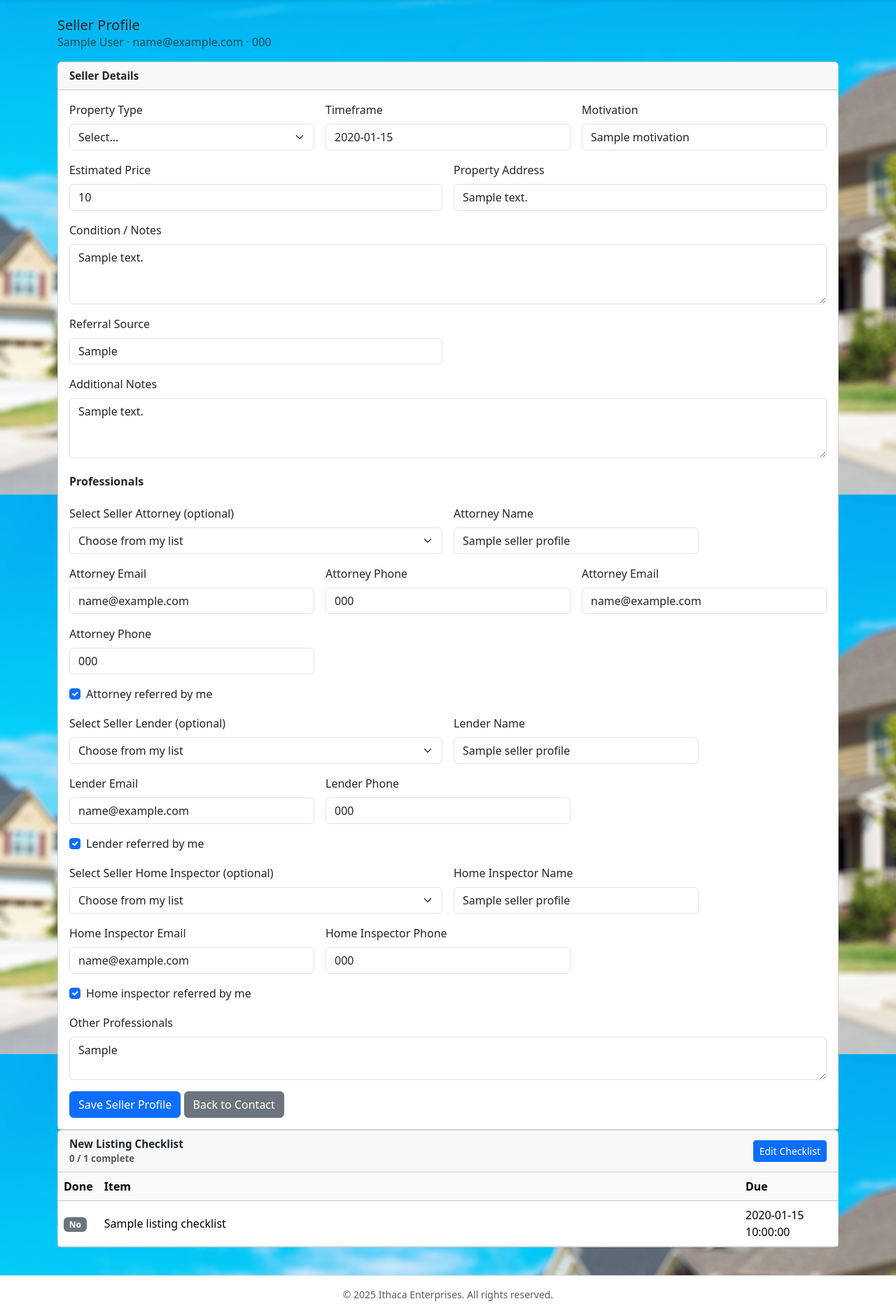
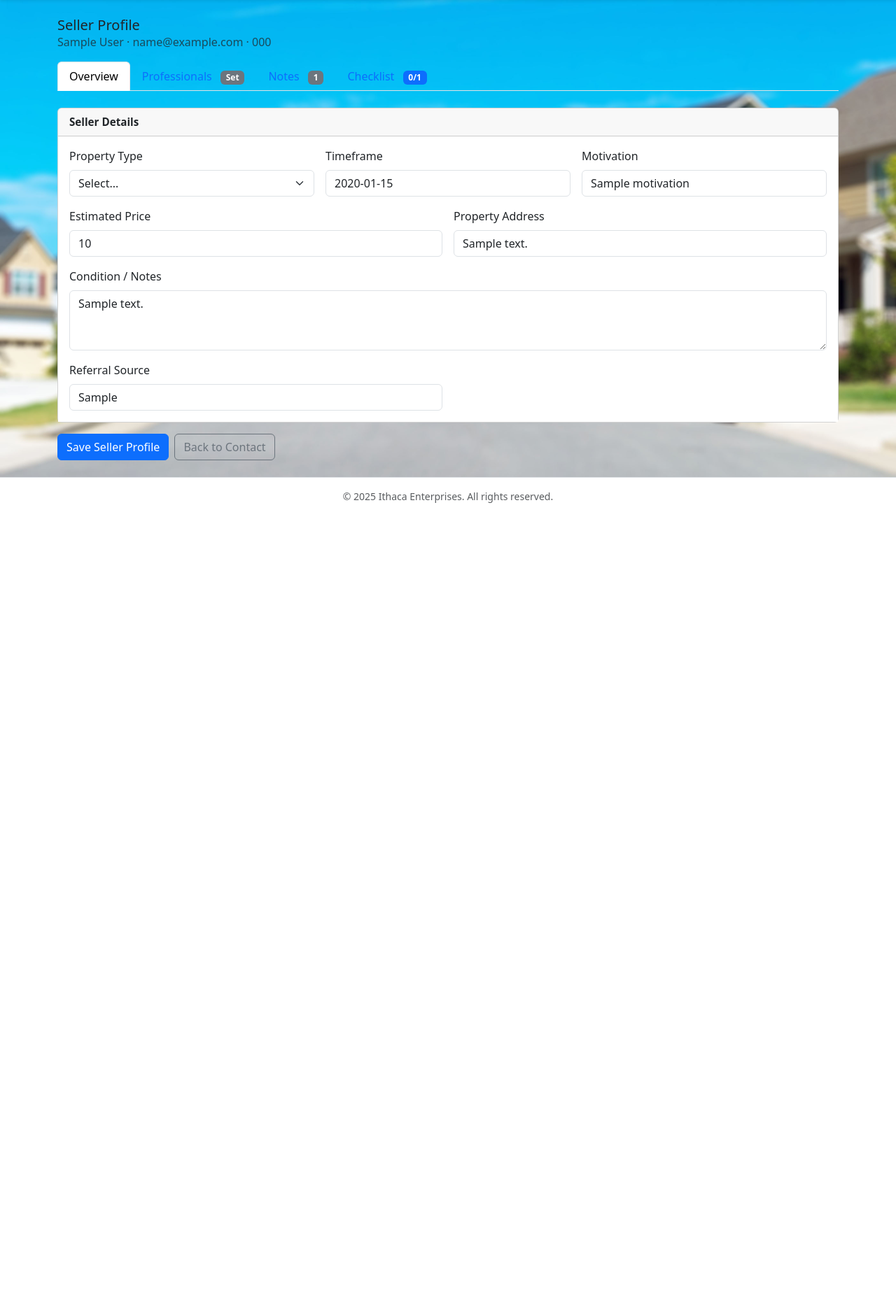
Before and after one commit to ithaca767/realEstateCRM, a Flask app: page /seller/1 in a window 1280 px wide. Shown: the part 93-1970 px from the top of the page at 70% size. After the commit the page ends 812 px from the top, so only its background shows below. Run offline with Flask 3, Linux system fonts and the light colour scheme; the visitor is signed in with stand-in values (Sample User, id 1); tables that the repository leaves empty hold one stand-in row (values such as "Sample post"); a database or web service that is not in the repository returns one stand-in record (values such as "Sample title"); parts of the project's set-up code (start-up, migrations or seed data) failed here and were passed over; some libraries are stand-ins or nearby versions.

Commit message:
Seller profile tab structure with checklist modal and due-date logic

```diff
--- a/app.py
+++ b/app.py
@@ -3654,7 +3654,7 @@ def seller_profile(contact_id):
         sp=sp,
         profile=sp,
         contact_id=contact_id,
-        today=date.today().isoformat(),
+        today=date.today(),
         active_page="contacts",
         pros_attorneys=pros_attorneys,
         pros_lenders=pros_lenders,
--- a/templates/seller_profile.html
+++ b/templates/seller_profile.html
@@ -13,8 +13,49 @@
   </div>
 </div>
 
+<!-- Tabs nav (placed BEFORE the form) -->
+<ul class="nav nav-tabs mb-3" id="sellerProfileTabs" role="tablist">
+  <li class="nav-item" role="presentation">
+    <button class="nav-link active" id="tab-overview" data-bs-toggle="tab" data-bs-target="#pane-overview" type="button" role="tab">
+      Overview
+    </button>
+  </li>
+
+  <li class="nav-item" role="presentation">
+    <button class="nav-link" id="tab-professionals" data-bs-toggle="tab" data-bs-target="#pane-professionals" type="button" role="tab">
+      Professionals
+      {% if (sp and (sp['seller_attorney_name'] or sp['seller_lender_name'] or sp['seller_inspector_name'])) %}
+        <span class="badge text-bg-secondary ms-2">Set</span>
+      {% endif %}
+    </button>
+  </li>
+
+  <li class="nav-item" role="presentation">
+    <button class="nav-link" id="tab-notes" data-bs-toggle="tab" data-bs-target="#pane-notes" type="button" role="tab">
+      Notes
+      {% if sp and sp['notes'] %}
+        <span class="badge text-bg-secondary ms-2">1</span>
+      {% endif %}
+    </button>
+  </li>
+
+  <li class="nav-item" role="presentation">
+    <button class="nav-link" id="tab-checklist" data-bs-toggle="tab" data-bs-target="#pane-checklist" type="button" role="tab">
+      Checklist
+      <span class="badge text-bg-primary ms-2">{{ checklist_complete }}/{{ checklist_total }}</span>
+    </button>
+  </li>
+</ul>
+
+<!-- Seller Profile form wraps only seller editable fields -->
 <form method="POST" action="{{ url_for('seller_profile', contact_id=contact_id) }}">
-  <div class="card card-edit">
+
+  <div class="tab-content" id="sellerProfileTabsContentForm">
+
+    <!-- OVERVIEW -->
+    <div class="tab-pane fade show active" id="pane-overview" role="tabpanel" aria-labelledby="tab-overview">
+     <div class="pt-2">
+      <div class="card card-edit mb-3">
         <div class="card-header">
           Seller Details
         </div>
@@ -25,15 +66,8 @@
               <label class="form-label">Property Type</label>
               <select name="property_type" class="form-select">
                 <option value="">Select...</option>
-            <option value="Residential"
-              {% if sp and sp['property_type'] == 'Residential' %}selected{% endif %}>
-              Residential
-            </option>
-
-                            <option value="Commercial"
-                              {% if sp and sp['property_type'] == 'Commercial' %}selected{% endif %}>
-                              Commercial
-                            </option>
+                <option value="Residential" {% if sp and sp['property_type'] == 'Residential' %}selected{% endif %}>Residential</option>
+                <option value="Commercial" {% if sp and sp['property_type'] == 'Commercial' %}selected{% endif %}>Commercial</option>
               </select>
             </div>
 
@@ -77,15 +111,23 @@
                      value="{{ sp['referral_source'] if sp else '' }}">
             </div>
 
-                    <div class="col-12">
-                        <label class="form-label">Additional Notes</label>
-                        <textarea name="notes" class="form-control" rows="3">{{ sp['notes'] if sp else '' }}</textarea>
+          </div>
+        </div>
+      </div>
+     </div>
     </div>
 
-                    <div class="col-12 mt-4">
-                        <h6 class="fw-bold mb-2">Professionals</h6>
+    <!-- PROFESSIONALS -->
+    <div class="tab-pane fade" id="pane-professionals" role="tabpanel" aria-labelledby="tab-professionals">
+     <div class="pt-2">
+      <div class="card card-edit mb-3">
+        <div class="card-header">
+          Professionals
         </div>
+        <div class="card-body bg-white">
+          <div class="row g-3">
 
+            <!-- Attorney -->
             <div class="col-md-6">
               <label class="form-label">Select Seller Attorney (optional)</label>
               <select id="seller_attorney_select" class="form-select">
@@ -108,26 +150,19 @@
               <input name="seller_attorney_name" id="seller_attorney_name" class="form-control"
                      value="{{ sp['seller_attorney_name'] if sp else '' }}">
             </div>
+
             <div class="col-md-4">
               <label class="form-label">Attorney Email</label>
               <input name="seller_attorney_email" id="seller_attorney_email" class="form-control"
                      value="{{ sp['seller_attorney_email'] if sp else '' }}">
             </div>
+
             <div class="col-md-4">
               <label class="form-label">Attorney Phone</label>
               <input name="seller_attorney_phone" id="seller_attorney_phone" class="form-control"
                      value="{{ sp['seller_attorney_phone'] if sp else '' }}">
             </div>
-                    <div class="col-md-4">
-                        <label class="form-label">Attorney Email</label>
-                        <input name="seller_attorney_email" class="form-control"
-                               value="{{ sp['seller_attorney_email'] if sp else '' }}">
-                    </div>
-                    <div class="col-md-4">
-                        <label class="form-label">Attorney Phone</label>
-                        <input name="seller_attorney_phone" class="form-control"
-                               value="{{ sp['seller_attorney_phone'] if sp else '' }}">
-                    </div>
+
             <div class="col-12">
               <div class="form-check">
                 <input class="form-check-input"
@@ -141,6 +176,9 @@
               </div>
             </div>
 
+            <hr class="my-2">
+
+            <!-- Lender -->
             <div class="col-md-6">
               <label class="form-label">Select Seller Lender (optional)</label>
               <select id="seller_lender_select" class="form-select">
@@ -163,16 +201,19 @@
               <input name="seller_lender_name" id="seller_lender_name" class="form-control"
                      value="{{ sp['seller_lender_name'] if sp else '' }}">
             </div>
+
             <div class="col-md-4">
               <label class="form-label">Lender Email</label>
               <input name="seller_lender_email" id="seller_lender_email" class="form-control"
                      value="{{ sp['seller_lender_email'] if sp else '' }}">
             </div>
+
             <div class="col-md-4">
               <label class="form-label">Lender Phone</label>
               <input name="seller_lender_phone" id="seller_lender_phone" class="form-control"
                      value="{{ sp['seller_lender_phone'] if sp else '' }}">
             </div>
+
             <div class="col-12">
               <div class="form-check">
                 <input class="form-check-input"
@@ -186,6 +227,9 @@
               </div>
             </div>
 
+            <hr class="my-2">
+
+            <!-- Inspector -->
             <div class="col-md-6">
               <label class="form-label">Select Seller Home Inspector (optional)</label>
               <select id="seller_inspector_select" class="form-select">
@@ -208,16 +252,19 @@
               <input name="seller_inspector_name" id="seller_inspector_name" class="form-control"
                      value="{{ sp['seller_inspector_name'] if sp else '' }}">
             </div>
+
             <div class="col-md-4">
               <label class="form-label">Home Inspector Email</label>
               <input name="seller_inspector_email" id="seller_inspector_email" class="form-control"
                      value="{{ sp['seller_inspector_email'] if sp else '' }}">
             </div>
+
             <div class="col-md-4">
               <label class="form-label">Home Inspector Phone</label>
               <input name="seller_inspector_phone" id="seller_inspector_phone" class="form-control"
                      value="{{ sp['seller_inspector_phone'] if sp else '' }}">
             </div>
+
             <div class="col-12">
               <div class="form-check">
                 <input class="form-check-input"
@@ -231,6 +278,8 @@
               </div>
             </div>
 
+            <hr class="my-2">
+
             <div class="col-12">
               <label class="form-label">Other Professionals</label>
               <textarea name="other_professionals"
@@ -240,13 +289,46 @@
             </div>
 
           </div>
-                <button class="btn btn-primary mt-3" type="submit">Save Seller Profile</button>
-                <a href="{{ url_for('edit_contact', contact_id=contact_id) }}" class="btn btn-secondary mt-3">
+        </div>
+      </div>
+     </div>
+    </div>
+
+    <!-- NOTES -->
+    <div class="tab-pane fade" id="pane-notes" role="tabpanel" aria-labelledby="tab-notes">
+     <div class="pt-2">
+      <div class="card card-edit mb-3">
+        <div class="card-header">
+          Notes
+        </div>
+        <div class="card-body bg-white">
+          <div class="row g-3">
+            <div class="col-12">
+              <label class="form-label">Additional Notes</label>
+              <textarea name="notes" class="form-control" rows="4">{{ sp['notes'] if sp else '' }}</textarea>
+            </div>
+          </div>
+        </div>
+      </div>
+     </div>
+    </div>
+
+  </div>
+
+  <!-- Save buttons apply to all seller fields -->
+<div class="d-flex gap-2 mt-3">
+  <button class="btn btn-primary" type="submit">Save Seller Profile</button>
+  <a href="{{ url_for('edit_contact', contact_id=contact_id) }}" class="btn btn-outline-secondary">
     Back to Contact
   </a>
+</div>
+
 </form>
-        </div>
-    </div>
+
+<!-- Checklist tab pane OUTSIDE the seller form -->
+<div class="tab-content" id="sellerProfileTabsContentOutside">
+  <div class="tab-pane fade" id="pane-checklist" role="tabpanel" aria-labelledby="tab-checklist">
+   <div class="pt-2">
     <div class="card mb-3">
       <div class="card-header d-flex justify-content-between align-items-center">
         <div>
@@ -284,7 +366,11 @@
                 <td>{{ item.label }}</td>
                 <td>
                   {% if item.due_date %}
+                    {% if (not item.is_complete) and item.due_date < today %}
+                      <span class="text-danger fw-semibold">{{ item.due_date }}</span>
+                    {% else %}
                       {{ item.due_date }}
+                    {% endif %}
                   {% else %}
                     <span class="text-muted">None</span>
                   {% endif %}
@@ -296,7 +382,11 @@
         </div>
       </div>
     </div>
+   </div>
+  </div>
+</div>
 
+<!-- Checklist modal (outside form) -->
 <div class="modal fade" id="listingChecklistModal" tabindex="-1" aria-labelledby="listingChecklistModalLabel" aria-hidden="true">
   <div class="modal-dialog modal-lg modal-dialog-scrollable">
     <div class="modal-content">
@@ -340,14 +430,13 @@
                 </div>
 
                 <div class="col-4 col-md-2 text-end">
-                  <span class="text-muted small save-status" id="status-{{ item.id }}"></span>
+                  <span class="text-muted small" id="status-{{ item.id }}"></span>
                 </div>
 
               </div>
             </div>
           {% endfor %}
         </div>
-
       </div>
 
       <div class="modal-footer">
@@ -357,17 +446,56 @@
   </div>
 </div>
 
+<!-- Scripts -->
 <script>
 document.addEventListener("DOMContentLoaded", function () {
+  // Persist active tab
+  const tabs = document.querySelectorAll('#sellerProfileTabs button[data-bs-toggle="tab"]');
+  tabs.forEach(btn => {
+    btn.addEventListener("shown.bs.tab", function (event) {
+      const id = event.target.getAttribute("data-bs-target");
+      if (id) localStorage.setItem("sellerProfileActiveTab", id);
+    });
+  });
+
+  // Make sure only one pane is active even though we have two tab-content containers
+  const targets = ["#pane-overview", "#pane-professionals", "#pane-notes", "#pane-checklist"];
+  function hideAllPanes() {
+    targets.forEach(id => {
+      const pane = document.querySelector(id);
+      if (!pane) return;
+      pane.classList.remove("show", "active");
+    });
+  }
+
+  tabs.forEach(btn => {
+    btn.addEventListener("show.bs.tab", function () {
+      hideAllPanes();
+    });
+  });
+
+  // Restore last active tab
+  const saved = localStorage.getItem("sellerProfileActiveTab");
+  if (saved) {
+    const trigger = document.querySelector(`#sellerProfileTabs button[data-bs-target="${saved}"]`);
+    if (trigger && window.bootstrap) {
+      new bootstrap.Tab(trigger).show();
+    }
+  }
+
+  // Wire professionals dropdowns to inputs
   function wireSelect(selectId, nameId, phoneId, emailId) {
     var select = document.getElementById(selectId);
     if (!select) return;
+
     select.addEventListener("change", function () {
       var opt = select.options[select.selectedIndex];
       if (!opt || !opt.value) return;
+
       var nameInput = document.getElementById(nameId);
       var phoneInput = document.getElementById(phoneId);
       var emailInput = document.getElementById(emailId);
+
       if (nameInput) nameInput.value = opt.getAttribute("data-name") || "";
       if (phoneInput) phoneInput.value = opt.getAttribute("data-phone") || "";
       if (emailInput) emailInput.value = opt.getAttribute("data-email") || "";
@@ -377,11 +505,8 @@ document.addEventListener("DOMContentLoaded", function () {
   wireSelect("seller_attorney_select", "seller_attorney_name", "seller_attorney_phone", "seller_attorney_email");
   wireSelect("seller_lender_select", "seller_lender_name", "seller_lender_phone", "seller_lender_email");
   wireSelect("seller_inspector_select", "seller_inspector_name", "seller_inspector_phone", "seller_inspector_email");
-});
-</script>
 
-<script>
-document.addEventListener("DOMContentLoaded", function () {
+  // Checklist AJAX saving
   function updateChecklistItem(itemId, isComplete, dueDate) {
     fetch(`/api/listing-checklist/${itemId}/update`, {
       method: "POST",
@@ -396,8 +521,12 @@ document.addEventListener("DOMContentLoaded", function () {
       const status = document.getElementById(`status-${itemId}`);
       if (status) {
         status.textContent = "Saved";
-        setTimeout(() => status.textContent = "", 1200);
+        setTimeout(() => { status.textContent = ""; }, 1200);
       }
+    })
+    .catch(() => {
+      const status = document.getElementById(`status-${itemId}`);
+      if (status) status.textContent = "Error";
     });
   }
 
```
Lines whose indentation alone changed are shown as unchanged.
